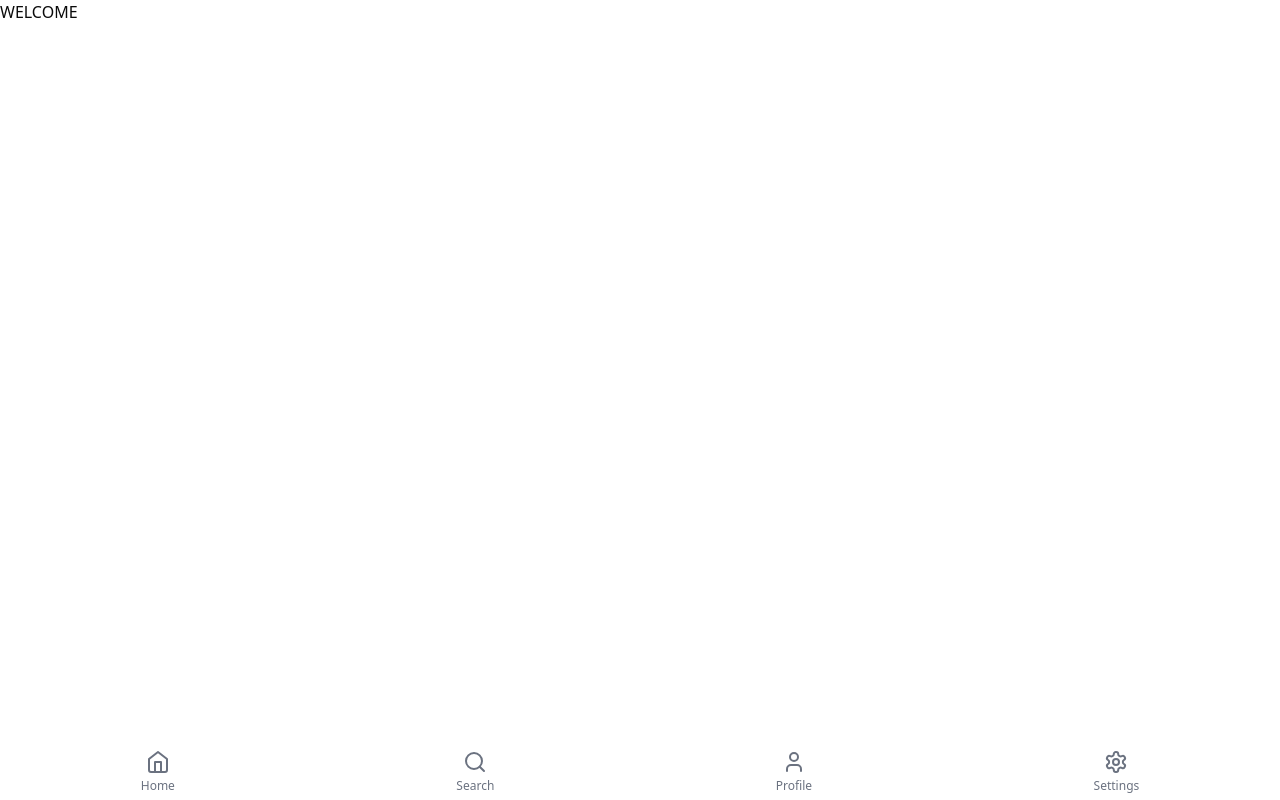
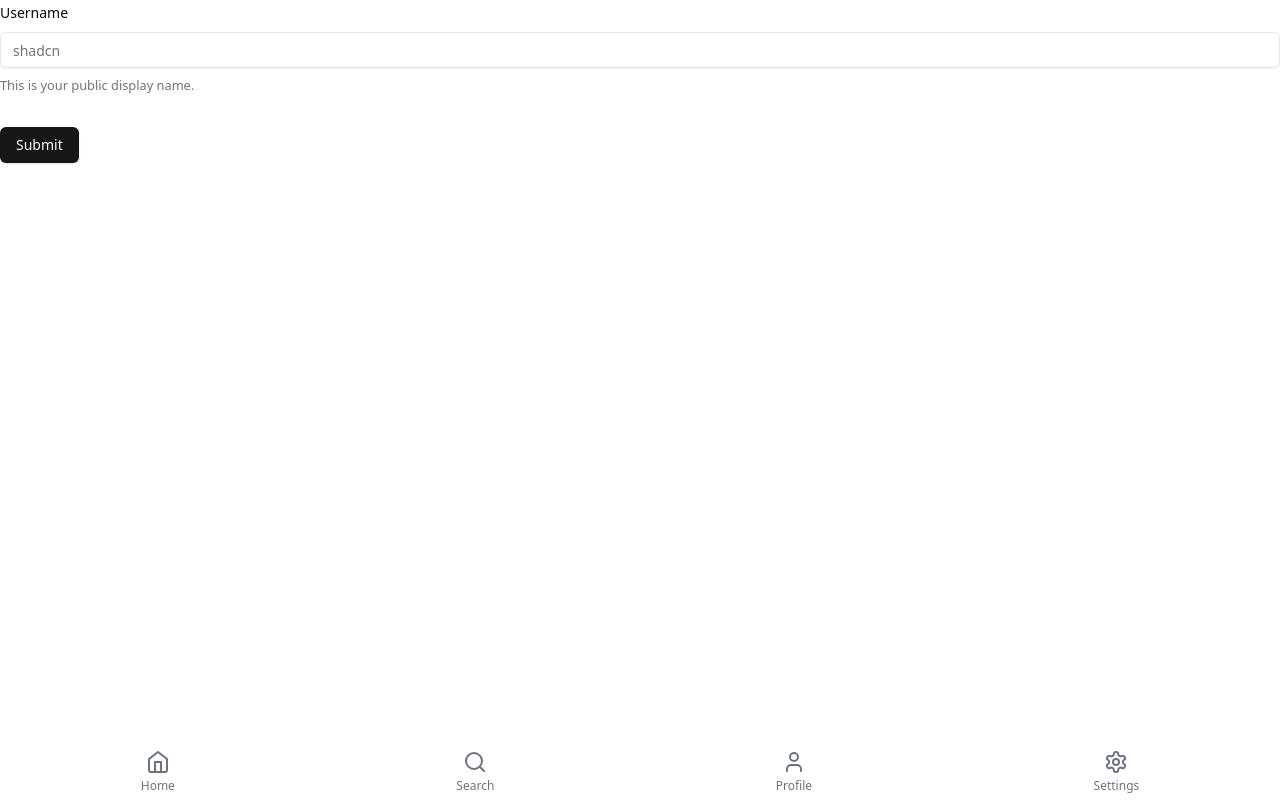
Before and after one commit to hhanh00/zkool-app, a React (Vite) app: page / in a window 1280 px wide. Built offline with nearby package versions, Linux system fonts and the light colour scheme.

Commit message:
feat: test form (#2)

```diff
--- a/package.json
+++ b/package.json
@@ -10,15 +10,19 @@
     "preview": "vite preview"
   },
   "dependencies": {
+    "@hookform/resolvers": "^3.10.0",
+    "@radix-ui/react-label": "^2.1.1",
     "@radix-ui/react-slot": "^1.1.1",
     "class-variance-authority": "^0.7.1",
     "clsx": "^2.1.1",
     "lucide-react": "^0.474.0",
     "react": "^18.3.1",
     "react-dom": "^18.3.1",
+    "react-hook-form": "^7.54.2",
     "react-router-dom": "^7.1.3",
     "tailwind-merge": "^2.6.0",
-    "tailwindcss-animate": "^1.0.7"
+    "tailwindcss-animate": "^1.0.7",
+    "zod": "^3.24.1"
   },
   "devDependencies": {
     "@eslint/js": "^9.17.0",
--- /dev/null
+++ b/src/components/ui/form.tsx
@@ -0,0 +1,176 @@
+import * as React from "react"
+import * as LabelPrimitive from "@radix-ui/react-label"
+import { Slot } from "@radix-ui/react-slot"
+import {
+  Controller,
+  ControllerProps,
+  FieldPath,
+  FieldValues,
+  FormProvider,
+  useFormContext,
+} from "react-hook-form"
+
+import { cn } from "@/lib/utils"
+import { Label } from "@/components/ui/label"
+
+const Form = FormProvider
+
+type FormFieldContextValue<
+  TFieldValues extends FieldValues = FieldValues,
+  TName extends FieldPath<TFieldValues> = FieldPath<TFieldValues>
+> = {
+  name: TName
+}
+
+const FormFieldContext = React.createContext<FormFieldContextValue>(
+  {} as FormFieldContextValue
+)
+
+const FormField = <
+  TFieldValues extends FieldValues = FieldValues,
+  TName extends FieldPath<TFieldValues> = FieldPath<TFieldValues>
+>({
+  ...props
+}: ControllerProps<TFieldValues, TName>) => {
+  return (
+    <FormFieldContext.Provider value={{ name: props.name }}>
+      <Controller {...props} />
+    </FormFieldContext.Provider>
+  )
+}
+
+const useFormField = () => {
+  const fieldContext = React.useContext(FormFieldContext)
+  const itemContext = React.useContext(FormItemContext)
+  const { getFieldState, formState } = useFormContext()
+
+  const fieldState = getFieldState(fieldContext.name, formState)
+
+  if (!fieldContext) {
+    throw new Error("useFormField should be used within <FormField>")
+  }
+
+  const { id } = itemContext
+
+  return {
+    id,
+    name: fieldContext.name,
+    formItemId: `${id}-form-item`,
+    formDescriptionId: `${id}-form-item-description`,
+    formMessageId: `${id}-form-item-message`,
+    ...fieldState,
+  }
+}
+
+type FormItemContextValue = {
+  id: string
+}
+
+const FormItemContext = React.createContext<FormItemContextValue>(
+  {} as FormItemContextValue
+)
+
+const FormItem = React.forwardRef<
+  HTMLDivElement,
+  React.HTMLAttributes<HTMLDivElement>
+>(({ className, ...props }, ref) => {
+  const id = React.useId()
+
+  return (
+    <FormItemContext.Provider value={{ id }}>
+      <div ref={ref} className={cn("space-y-2", className)} {...props} />
+    </FormItemContext.Provider>
+  )
+})
+FormItem.displayName = "FormItem"
+
+const FormLabel = React.forwardRef<
+  React.ElementRef<typeof LabelPrimitive.Root>,
+  React.ComponentPropsWithoutRef<typeof LabelPrimitive.Root>
+>(({ className, ...props }, ref) => {
+  const { error, formItemId } = useFormField()
+
+  return (
+    <Label
+      ref={ref}
+      className={cn(error && "text-destructive", className)}
+      htmlFor={formItemId}
+      {...props}
+    />
+  )
+})
+FormLabel.displayName = "FormLabel"
+
+const FormControl = React.forwardRef<
+  React.ElementRef<typeof Slot>,
+  React.ComponentPropsWithoutRef<typeof Slot>
+>(({ ...props }, ref) => {
+  const { error, formItemId, formDescriptionId, formMessageId } = useFormField()
+
+  return (
+    <Slot
+      ref={ref}
+      id={formItemId}
+      aria-describedby={
+        !error
+          ? `${formDescriptionId}`
+          : `${formDescriptionId} ${formMessageId}`
+      }
+      aria-invalid={!!error}
+      {...props}
+    />
+  )
+})
+FormControl.displayName = "FormControl"
+
+const FormDescription = React.forwardRef<
+  HTMLParagraphElement,
+  React.HTMLAttributes<HTMLParagraphElement>
+>(({ className, ...props }, ref) => {
+  const { formDescriptionId } = useFormField()
+
+  return (
+    <p
+      ref={ref}
+      id={formDescriptionId}
+      className={cn("text-[0.8rem] text-muted-foreground", className)}
+      {...props}
+    />
+  )
+})
+FormDescription.displayName = "FormDescription"
+
+const FormMessage = React.forwardRef<
+  HTMLParagraphElement,
+  React.HTMLAttributes<HTMLParagraphElement>
+>(({ className, children, ...props }, ref) => {
+  const { error, formMessageId } = useFormField()
+  const body = error ? String(error?.message) : children
+
+  if (!body) {
+    return null
+  }
+
+  return (
+    <p
+      ref={ref}
+      id={formMessageId}
+      className={cn("text-[0.8rem] font-medium text-destructive", className)}
+      {...props}
+    >
+      {body}
+    </p>
+  )
+})
+FormMessage.displayName = "FormMessage"
+
+export {
+  useFormField,
+  Form,
+  FormItem,
+  FormLabel,
+  FormControl,
+  FormDescription,
+  FormMessage,
+  FormField,
+}
--- /dev/null
+++ b/src/components/ui/input.tsx
@@ -0,0 +1,22 @@
+import * as React from "react"
+
+import { cn } from "@/lib/utils"
+
+const Input = React.forwardRef<HTMLInputElement, React.ComponentProps<"input">>(
+  ({ className, type, ...props }, ref) => {
+    return (
+      <input
+        type={type}
+        className={cn(
+          "flex h-9 w-full rounded-md border border-input bg-transparent px-3 py-1 text-base shadow-sm transition-colors file:border-0 file:bg-transparent file:text-sm file:font-medium file:text-foreground placeholder:text-muted-foreground focus-visible:outline-none focus-visible:ring-1 focus-visible:ring-ring disabled:cursor-not-allowed disabled:opacity-50 md:text-sm",
+          className
+        )}
+        ref={ref}
+        {...props}
+      />
+    )
+  }
+)
+Input.displayName = "Input"
+
+export { Input }
--- /dev/null
+++ b/src/components/ui/label.tsx
@@ -0,0 +1,26 @@
+"use client"
+
+import * as React from "react"
+import * as LabelPrimitive from "@radix-ui/react-label"
+import { cva, type VariantProps } from "class-variance-authority"
+
+import { cn } from "@/lib/utils"
+
+const labelVariants = cva(
+  "text-sm font-medium leading-none peer-disabled:cursor-not-allowed peer-disabled:opacity-70"
+)
+
+const Label = React.forwardRef<
+  React.ElementRef<typeof LabelPrimitive.Root>,
+  React.ComponentPropsWithoutRef<typeof LabelPrimitive.Root> &
+    VariantProps<typeof labelVariants>
+>(({ className, ...props }, ref) => (
+  <LabelPrimitive.Root
+    ref={ref}
+    className={cn(labelVariants(), className)}
+    {...props}
+  />
+))
+Label.displayName = LabelPrimitive.Root.displayName
+
+export { Label }
--- a/src/main.tsx
+++ b/src/main.tsx
@@ -3,8 +3,8 @@
 import './index.css'
 import App from './App.tsx'
 import { Route, BrowserRouter, Routes } from 'react-router-dom'
-import { Welcome } from './routes/Welcome.tsx'
 import BottomBar from './components/ui/bottom_nav.tsx'
+import { Open, ProfileForm } from './routes/Open.tsx'
 
 createRoot(document.getElementById('root')!).render(
   <StrictMode>
@@ -12,7 +12,8 @@
       <App />
       <BottomBar />
       <Routes>
-      <Route path="/" element={<Welcome />} />
+      <Route path="/" element={<ProfileForm />} />
+      <Route path="/open" element={<Open />} />
       </Routes>
     </BrowserRouter>
   </StrictMode>,
--- /dev/null
+++ b/src/routes/Open.tsx
@@ -0,0 +1,56 @@
+import { z } from "zod"
+import { zodResolver } from "@hookform/resolvers/zod"
+import { useForm } from "react-hook-form"
+import { Form, FormControl, FormDescription, FormField, FormItem, FormLabel, FormMessage } from "@/components/ui/form"
+import { Button } from "@/components/ui/button"
+import { Input } from "@/components/ui/input"
+
+const formSchema = z.object({
+  username: z.string().min(2).max(50),
+})
+
+export const ProfileForm: React.FC<{}> = () => {
+  // 1. Define your form.
+  const form = useForm<z.infer<typeof formSchema>>({
+    resolver: zodResolver(formSchema),
+    defaultValues: {
+      username: "",
+    },
+  })
+  console.log(form)
+
+  // 2. Define a submit handler.
+  function onSubmit(values: z.infer<typeof formSchema>) {
+    // Do something with the form values.
+    // ✅ This will be type-safe and validated.
+    console.log(values)
+  }
+
+  return (
+    <Form {...form}>
+      <form onSubmit={form.handleSubmit(onSubmit)} className="space-y-8">
+        <FormField
+          control={form.control}
+          name="username"
+          render={({ field }) => (
+            <FormItem>
+              <FormLabel>Username</FormLabel>
+              <FormControl>
+                <Input placeholder="shadcn" {...field} />
+              </FormControl>
+              <FormDescription>
+                This is your public display name.
+              </FormDescription>
+              <FormMessage />
+            </FormItem>
+          )}
+        />
+        <Button type="submit">Submit</Button>
+      </form>
+    </Form>
+  )
+}
+
+export const Open: React.FC<{}> = () => {
+  return <div />
+}
```
Also changed, not shown: 1 other file (tests, documents, lock files or other folders).
